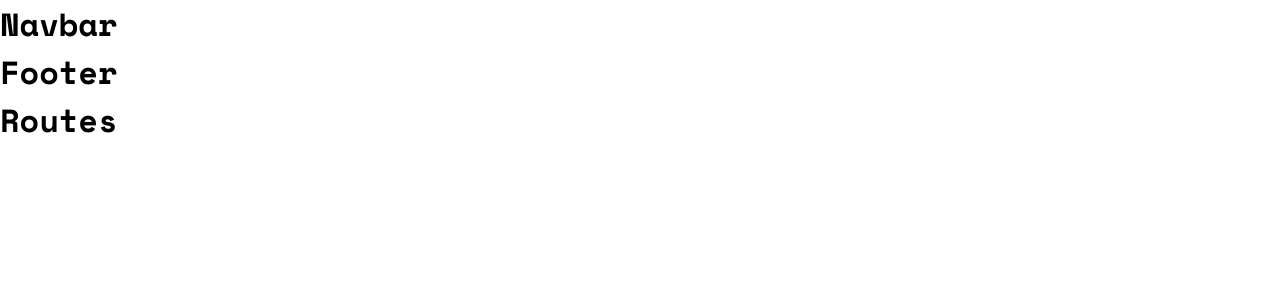
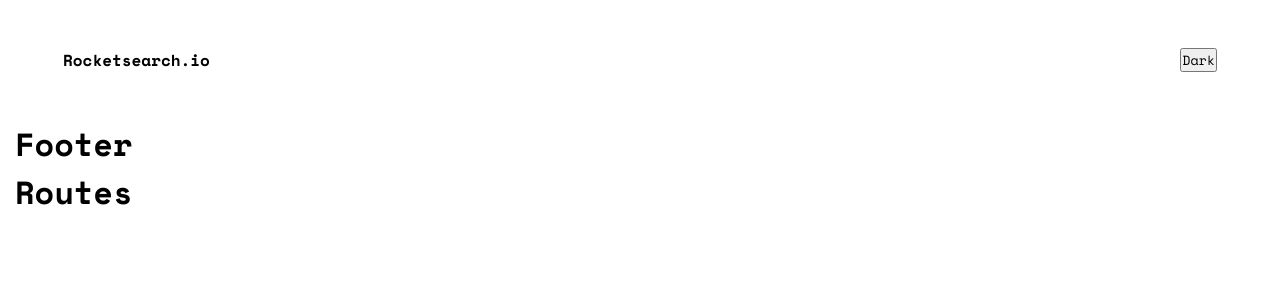
Before and after one commit to akshatsabavat/Rocketsearch.io, a React (Create React App) app: page / in a window 1280 px wide. Shown: the top 300 px of the page. Built offline with nearby package versions, Linux system fonts and the light colour scheme.

Commit message:
feat(Home --Navbar) - Component basic JSX and scss added

```diff
--- a/src/components/Navbar/Navbar.js
+++ b/src/components/Navbar/Navbar.js
@@ -1,10 +1,14 @@
 import React from "react";
+import { Link } from "react-router-dom";
 import "../Navbar/Navbar.scss";
 
 export default function Navbar() {
   return (
     <div className="NavigationComponent">
-      <h1>Navbar</h1>
+      <Link className="NavigationComponent__Link" to="/">
+        <p className="NavigationComponent__Link__Logo">Rocketsearch.io</p>
+      </Link>
+      <button className="NavigationComponent__ThemeButton">Dark</button>
     </div>
   );
 }
--- a/src/components/Navbar/Navbar.scss
+++ b/src/components/Navbar/Navbar.scss
@@ -1,2 +1,14 @@
+@import "../../styles/mixins";
+
 .NavigationComponent {
+  padding: 3rem;
+  @include make-flex($dir: row, $just: space-between);
+  &__Link {
+    text-decoration: none;
+
+    &__Logo {
+      font-weight: bold;
+      color: black;
+    }
+  }
 }
--- a/src/views/Home/Home.scss
+++ b/src/views/Home/Home.scss
@@ -1,2 +1,5 @@
 .AppPage {
+  max-width: 1250px;
+  margin-left: auto;
+  margin-right: auto;
 }
```
